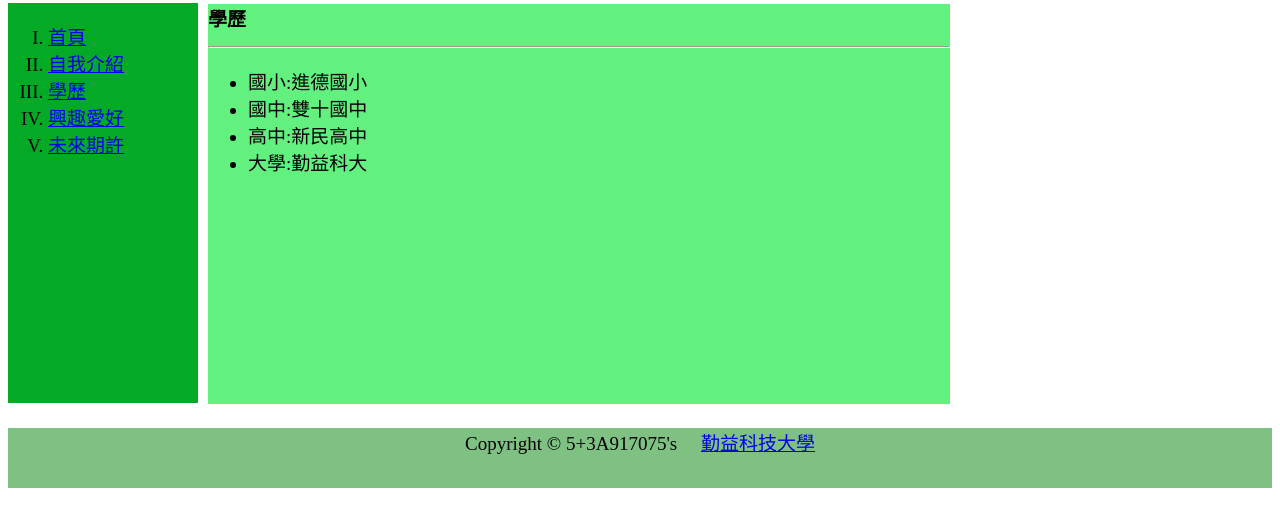
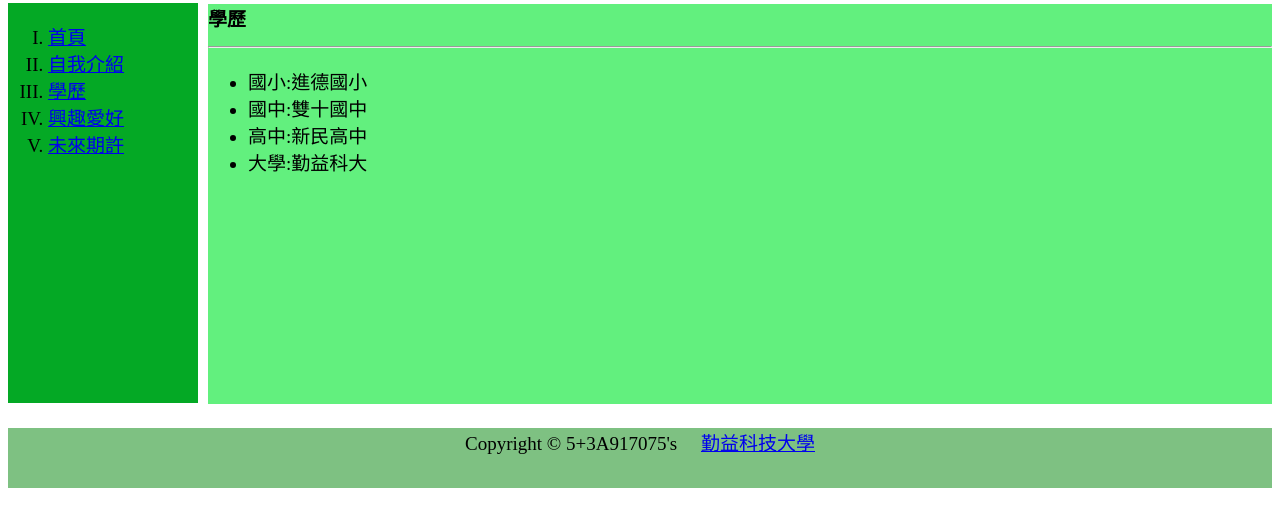
Before and after one commit to mushroom429/mushroom429.github.io, a plain HTML site: page 5+3A917075/Education.html in a window 1280 px wide. Shown: the part 106-632 px from the top of the page. Drawn offline with Linux system fonts and the light colour scheme.

Commit message:
Add files via upload

```diff
--- a/5+3A917075/Education.html
+++ b/5+3A917075/Education.html
@@ -34,7 +34,7 @@
                 line-height:3;
             }
             #sidebody{
-                width: 742px;;
+                width: auto;;
                 height: 400px;
                 background-color:rgb(98, 240, 126);
                 margin-left:200px;
```
Also changed, not shown: 5+3A917075/Me.html (+1 -1 lines), 5+3A917075/future.html (+1 -1 lines), 5+3A917075/index.html (+1 -1 lines), 5+3A917075/interest.html (+1 -1 lines).
